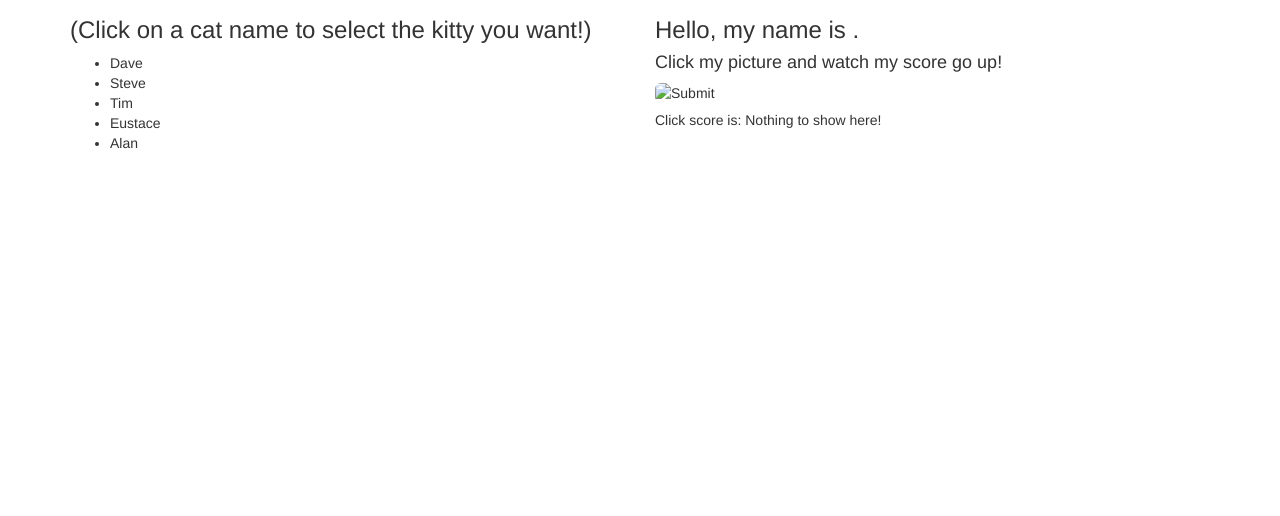
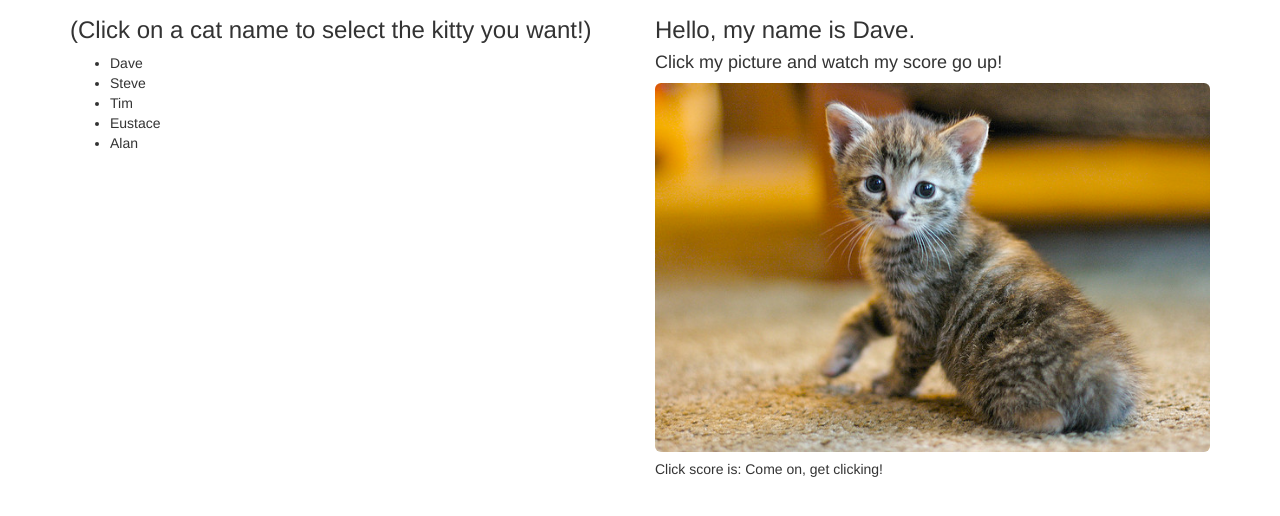
Before and after one commit to leogovan/cat-clicker-original, a plain HTML site: page index.html in a window 1280 px wide. Shown: the part 126-642 px from the top of the page. Drawn offline with Linux system fonts and the light colour scheme.

Commit message:
Fix the cat display on startup

```diff
--- a/index.html
+++ b/index.html
@@ -22,7 +22,7 @@
 				<h3>Hello, my name is <span id="name"></span>.</h3>
 				<h4>Click my picture and watch my score go up!</h4>
 				<input type="image" name="kittyImage" src="" class="img-responsive img-rounded"/>
-				<h5>Click score is: <span id="score">Nothing to show here!</span></h5>
+				<h5>Click score is: <span id="score">Come on, get clicking!</span></h5>
 			</div>
 		</div>
 	</div>
--- a/js/script.js
+++ b/js/script.js
@@ -3,11 +3,7 @@
 window.addEventListener('load',
 	function() {
   	// Instatiate the obects
-  	octopus.makeKitties(5);
-	// Execute the render of the list on the page
-	view.initKittyList();
-	view.listClickFunc();
-	view.increaseKittyCounter();
+  	octopus.init();
 
 }, false);
 
@@ -24,11 +20,13 @@ var model = {
 // ------------- OCTOPUS ---------------
 
 var octopus = {
-	/*
 	init: function(){
-		makeKitties(5);
+		this.makeKitties(5);
 		model.currentCat = this.kittyList[0];
-	},*/
+		view.initKittyList();
+		view.listClickFunc();
+		view.increaseKittyCounter();
+	},
 	// Place to store list of kitty objects
 	kittyList: [],
 	// Cat object constructor
@@ -64,6 +62,8 @@ var view = {
 			// sets onclick attribute, also passes through the element's id attribute value
 			li.setAttribute("onclick", "view.listClickFunc(this.id)");
 		});
+		document.querySelector("#name").innerHTML = octopus.kittyList[0].name;
+		document.querySelector("input").setAttribute("src", octopus.kittyList[0].photo);
 	},
 
 	// Click cat name to update name, photo and score
```
